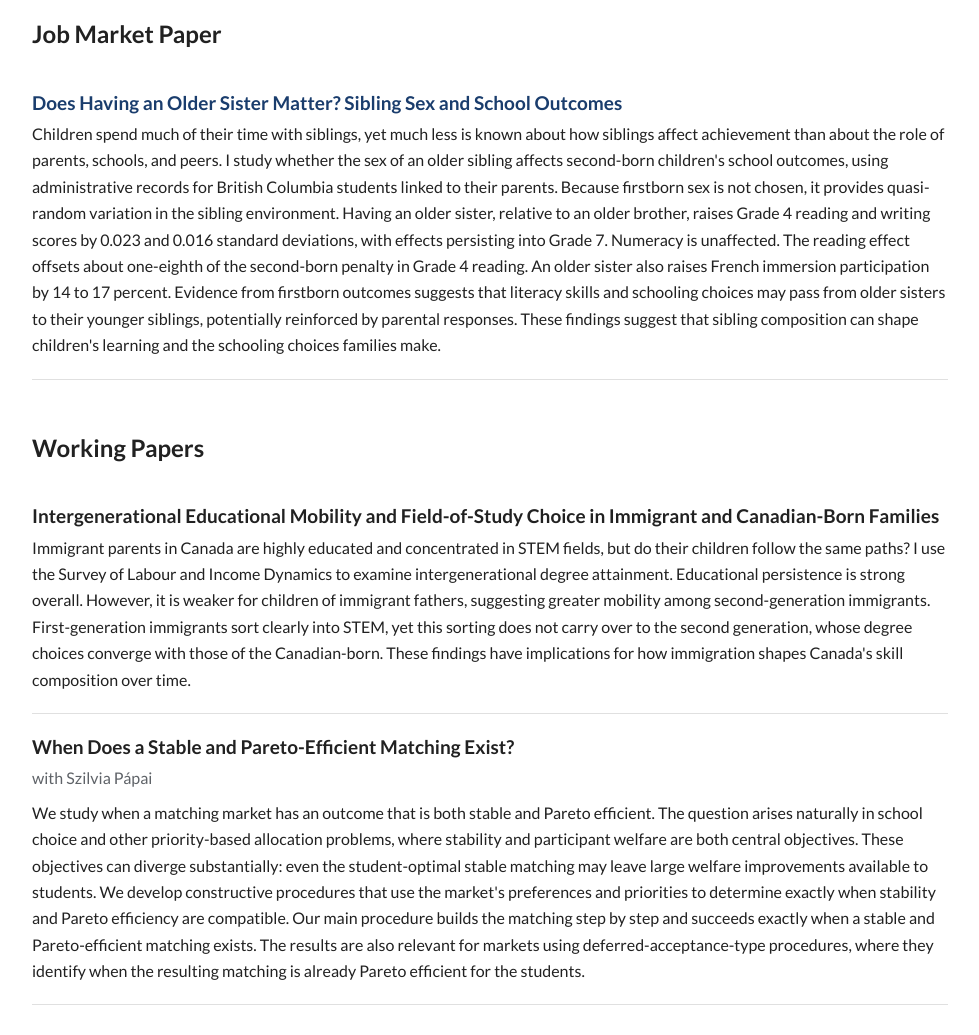
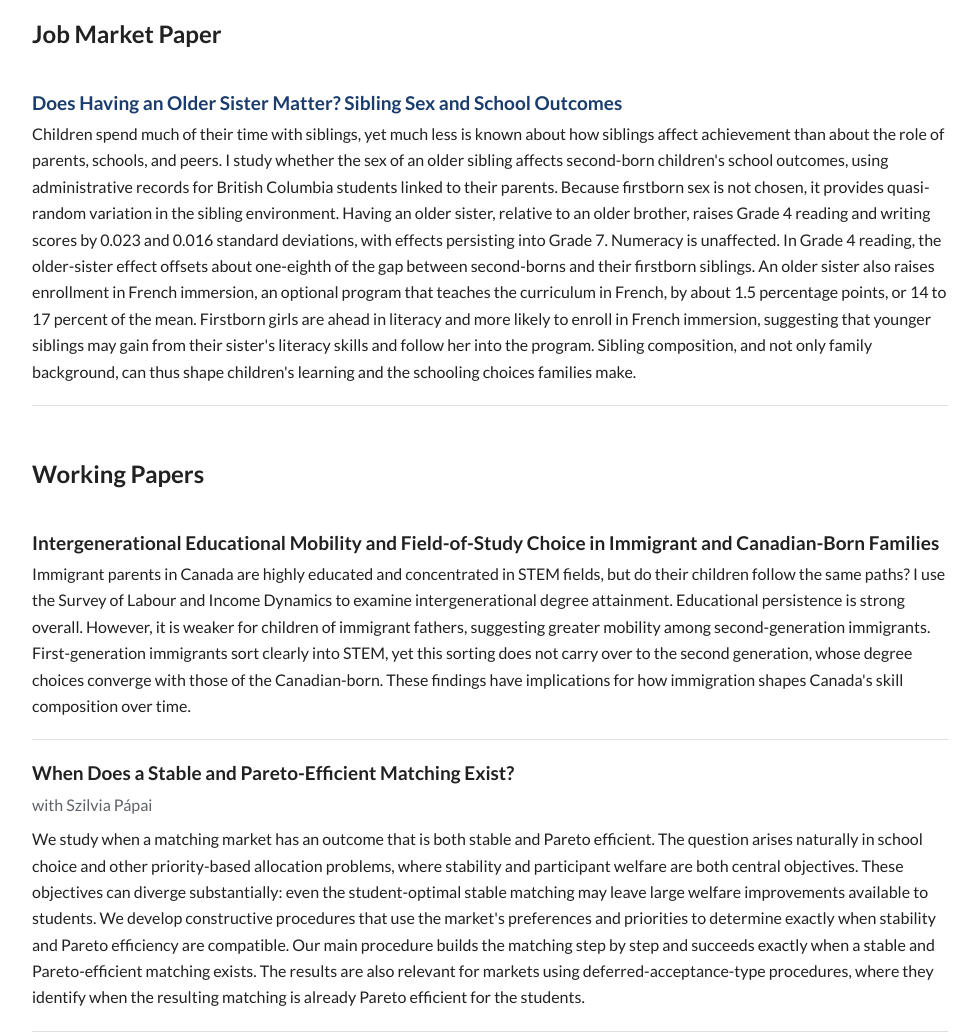
Before and after one commit to israahashem/israahashem.github.io, a plain HTML site: page index.html in a window 1280 px wide. Shown: the part 1020-2055 px from the top of the page, without its empty margins (150-1129 px from the left). Drawn offline with Linux system fonts and the light colour scheme.

Commit message:
Add files via upload

```diff
--- a/index.html
+++ b/index.html
@@ -117,7 +117,7 @@ footer{text-align:center;padding:2rem;font-size:14px;color:var(--muted);border-t
 
     <div class="paper">
       <p class="paper-title"><a href="Israa_Hashem_JMP.pdf" target="_blank" rel="noopener">Does Having an Older Sister Matter? Sibling Sex and School Outcomes</a></p>
-      <p class="paper-desc">Children spend much of their time with siblings, yet much less is known about how siblings affect achievement than about the role of parents, schools, and peers. I study whether the sex of an older sibling affects second-born children&#39;s school outcomes, using administrative records for British Columbia students linked to their parents. Because firstborn sex is not chosen, it provides quasi-random variation in the sibling environment. Having an older sister, relative to an older brother, raises Grade&nbsp;4 reading and writing scores by 0.023 and 0.016 standard deviations, with effects persisting into Grade&nbsp;7. Numeracy is unaffected. The reading effect offsets about one-eighth of the second-born penalty in Grade&nbsp;4 reading. An older sister also raises French immersion participation by 14 to 17 percent. Evidence from firstborn outcomes suggests that literacy skills and schooling choices may pass from older sisters to their younger siblings, potentially reinforced by parental responses. These findings suggest that sibling composition can shape children&#39;s learning and the schooling choices families make.</p>
+      <p class="paper-desc">Children spend much of their time with siblings, yet much less is known about how siblings affect achievement than about the role of parents, schools, and peers. I study whether the sex of an older sibling affects second-born children&#39;s school outcomes, using administrative records for British Columbia students linked to their parents. Because firstborn sex is not chosen, it provides quasi-random variation in the sibling environment. Having an older sister, relative to an older brother, raises Grade&nbsp;4 reading and writing scores by 0.023 and 0.016 standard deviations, with effects persisting into Grade&nbsp;7. Numeracy is unaffected. In Grade&nbsp;4 reading, the older-sister effect offsets about one-eighth of the gap between second-borns and their firstborn siblings. An older sister also raises enrollment in French immersion, an optional program that teaches the curriculum in French, by about 1.5 percentage points, or 14 to 17 percent of the mean. Firstborn girls are ahead in literacy and more likely to enroll in French immersion, suggesting that younger siblings may gain from their sister&#39;s literacy skills and follow her into the program. Sibling composition, and not only family background, can thus shape children&#39;s learning and the schooling choices families make.</p>
     </div>
 
     <p class="research-group-label" style="margin-top:3rem">Working Papers</p>
```
Also changed, not shown: 1 other file.
